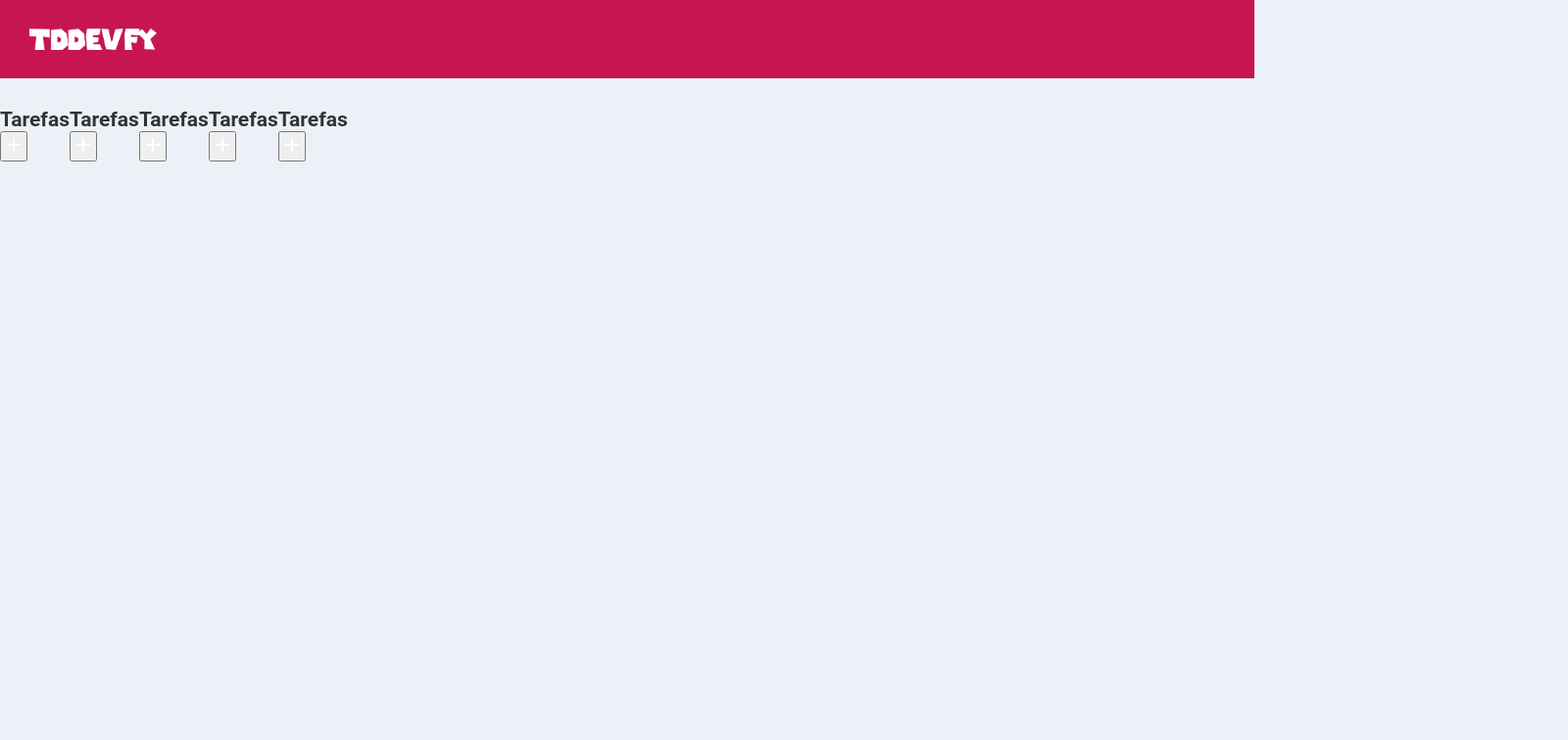
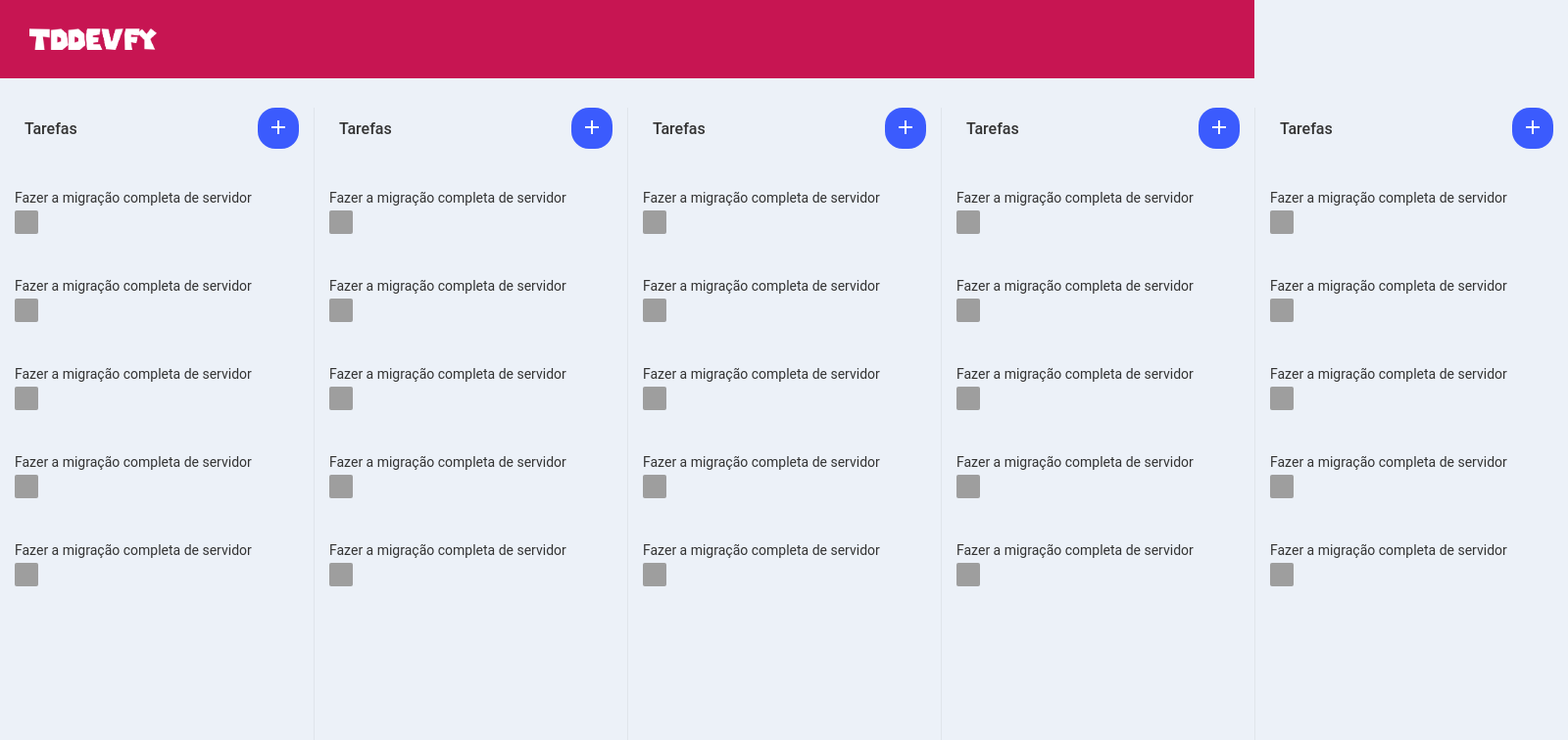
Before and after one commit to Thiagodemas/TDDEVFY, a React (Create React App) app: page / in a window 1280 px wide. Shown: the top 756 px of the page at 98% size, 1600 px wide, since content can reach past the window. Built offline with nearby package versions, Linux system fonts and the light colour scheme; grey boxes are pictures that could not be loaded.

Commit message:
Update Card and List component

```diff
--- a/src/components/Card/index.js
+++ b/src/components/Card/index.js
@@ -1,11 +1,17 @@
 import React from 'react'
 
-import { Container } from './styles';
+import { Container, Label } from './styles';
 
 export default function Card() {
     return (
         <Container>
-
+            <header>
+                <Label  color="#c71552" />
+            </header>
+            <p>
+                Fazer a migração completa de servidor
+            </p>
+          <img src="https://raw.githubusercontent.com/Thiagodemas/thiagodemas/master/oct-thiago.png" alt="Avatar"/>
         </Container>
     )
 }
--- a/src/components/Card/styles.js
+++ b/src/components/Card/styles.js
@@ -0,0 +1,15 @@
+import styled from "styled-components";
+
+export const Container = styled.div`
+
+    img{
+        width: 24px;
+        height: 24px;
+        border-radius: 2px;
+        margin-top: 5px;
+    }
+`;
+
+export const Label = styled.span`
+
+`;
--- a/src/components/Header/index.js
+++ b/src/components/Header/index.js
@@ -1,11 +1,11 @@
 import React from 'react'
-import { Container, Logo } from './styles';
+import { Container } from './styles';
 import ImgLogo from '../../assets/logo.png';
 
 export default function Header() {
     return (
         <Container>
-            <Logo className={Logo} src={ImgLogo} alt="tddevfy"/>
+            <img src={ImgLogo} alt="tddevfy"/>
         </Container>
     )
 }
--- a/src/components/Header/styles.js
+++ b/src/components/Header/styles.js
@@ -8,8 +8,8 @@
 
     display: flex;
     align-items: center;
+
+    img{
+        width: 130px;
+    }
 `;
-
-export const Logo = styled.img`
-    width: 130px;
-`;
--- a/src/components/List/index.js
+++ b/src/components/List/index.js
@@ -1,7 +1,9 @@
 import React from 'react'
 
-import { MdAdd } from 'react-icons/md';
-import { Container } from './styles';
+import {MdAdd} from 'react-icons/md';
+import Card from '../Card';
+
+import {Container} from './styles';
 
 export default function List() {
   return (
@@ -9,9 +11,17 @@
       <header>
         <h2>Tarefas</h2>
         <button type="button">
-                    <MdAdd size={24} color="#fff" />
+          <MdAdd size={24} color="#fff"/>
         </button>
       </header>
+
+      <ul>
+        <Card/>
+        <Card/>
+        <Card/>
+        <Card/>
+        <Card/>
+      </ul>
     </Container>
   )
 }
--- a/src/components/List/styles.js
+++ b/src/components/List/styles.js
@@ -1,5 +1,35 @@
 import styled from "styled-components";
 
 export const Container = styled.div`
+    padding: 0 15px;
+  height: 100%;
+  flex: 0 0 320px;
 
+
+  & + div {
+    border-left: 1px solid rgba(0, 0, 0, 0.05);
+  }
+
+  header {
+    display: flex;
+    justify-content: space-between;
+    align-items: center;
+    height: 42px;
+    h2 {
+      font-weight: 500;
+      font-size: 16px;
+      padding: 0 10px;
+    }
+    button {
+      width: 42px;
+      height: 42px;
+      border-radius: 18px;
+      background: #3b5bfd;
+      border: 0;
+      cursor: pointer;
+    }
+    ul {
+        margin-top: 30px;
+    }
+  }
 `;
```
Lines whose indentation alone changed are shown as unchanged.
